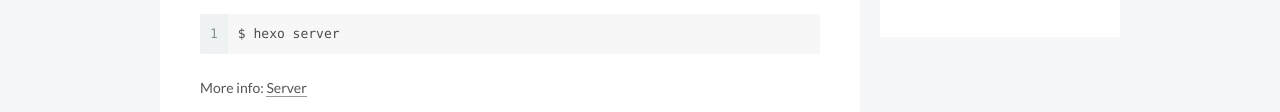
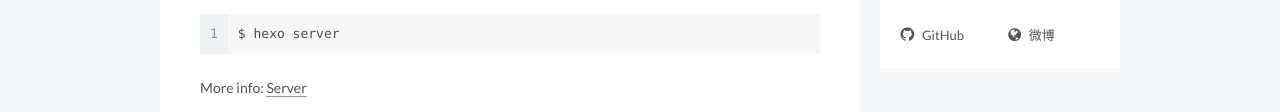
Before and after one commit to shixiqi/shixiqi.github.io, a plain HTML site: page 2016/11/17/hello-world/index.html in a window 1280 px wide. Both pictures are taken after a click on the item "站点概览". Shown: the part 563-675 px from the top of the page. Drawn offline with Linux system fonts and the light colour scheme.

Commit message:
Site updated: 2016-11-28 21:41:22

```diff
--- a/2016/11/17/hello-world/index.html
+++ b/2016/11/17/hello-world/index.html
@@ -456,6 +456,26 @@
 
         <div class="links-of-author motion-element">
 
+
+              <span class="links-of-author-item">
+                <a href="https://github.com/51weekend" target="_blank" title="GitHub">
+
+                    <i class="fa fa-fw fa-github"></i>
+
+                  GitHub
+                </a>
+              </span>
+
+              <span class="links-of-author-item">
+                <a href="http://weibo.com/chenng" target="_blank" title="微博">
+
+                    <i class="fa fa-fw fa-globe"></i>
+
+                  微博
+                </a>
+              </span>
+
+
         </div>
 
 
--- a/css/main.css
+++ b/css/main.css
@@ -1682,7 +1682,7 @@
   width: 4px;
   height: 4px;
   border-radius: 50%;
-  background: #30f70b;
+  background: #ffff41;
 }
 .links-of-blogroll {
   font-size: 13px;
```
Also changed, not shown: 2016/11/26/The-technical-team-how-to-efficient-recruitment/index.html (+20 -0 lines), archives/2016/11/index.html (+20 -0 lines), archives/2016/index.html (+20 -0 lines), archives/index.html (+20 -0 lines), index.html (+20 -0 lines), tags/index.html (+20 -0 lines), tags/管理/index.html (+20 -0 lines).
